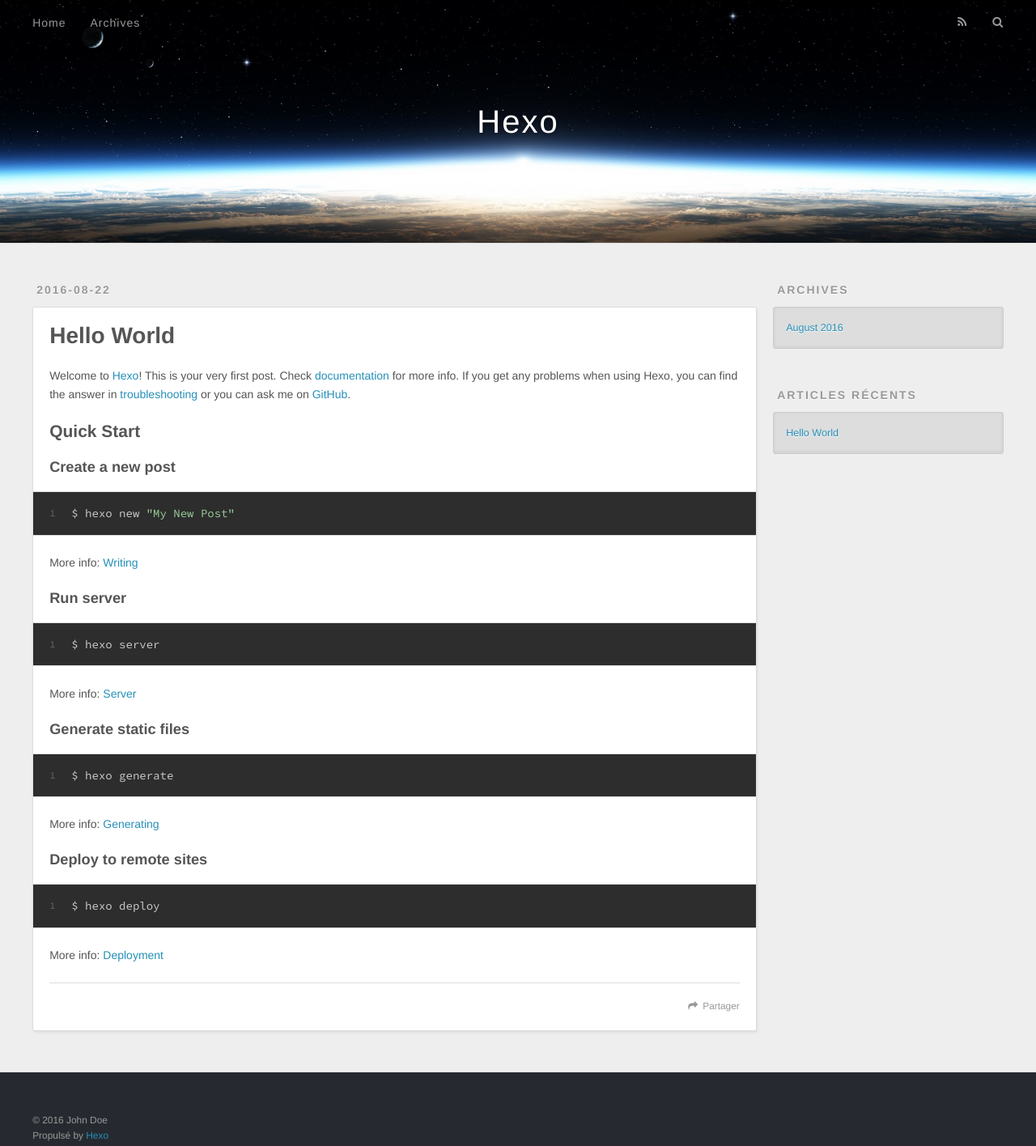
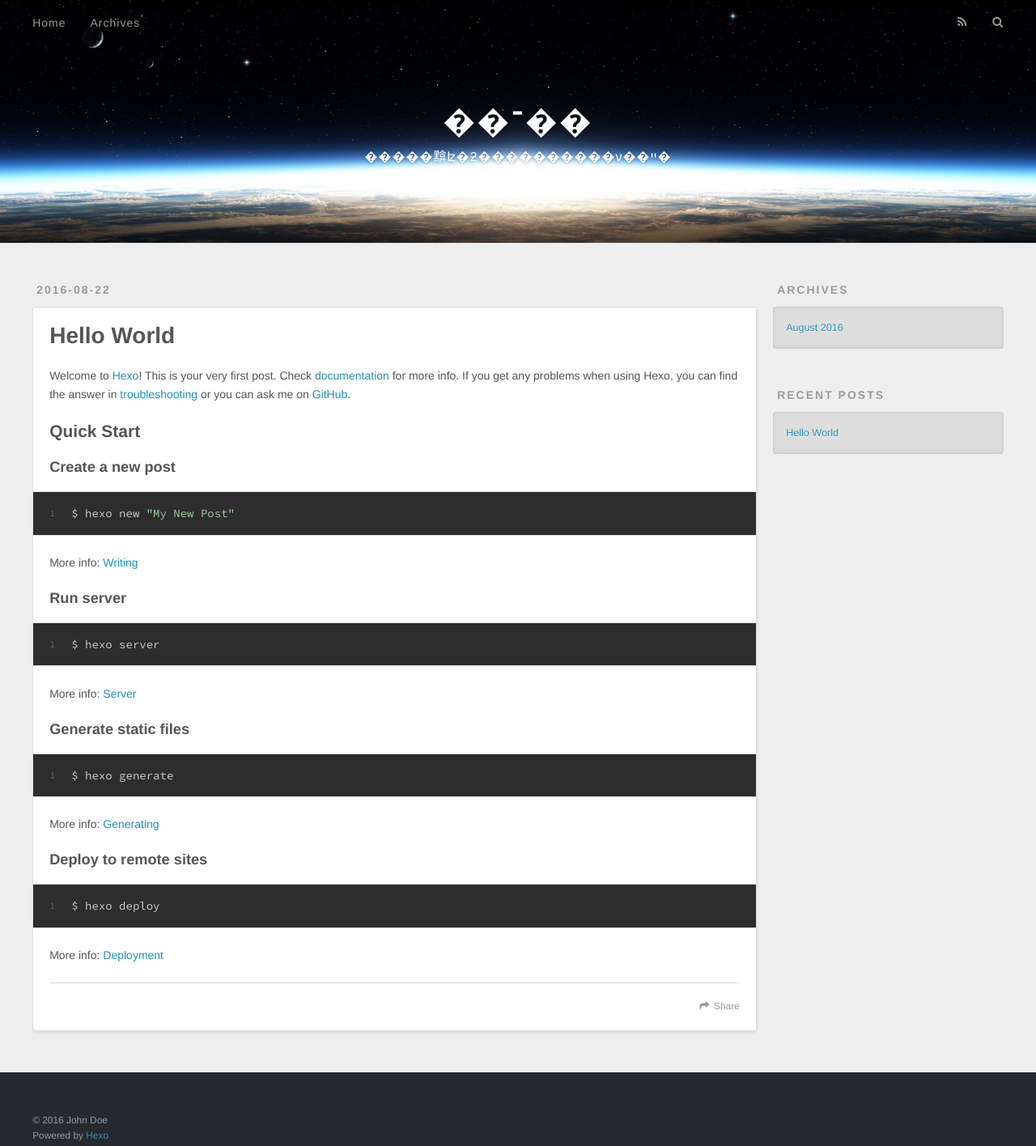
Before and after one commit to yuzhiyun/yuzhiyun, a plain HTML site: page index.html in a window 1280 px wide. Shown: the whole page at 81% size. Drawn offline with nearby package versions, Linux system fonts and the light colour scheme.

Commit message:
modify title

```diff
--- a/2016/08/22/hello-world/index.html
+++ b/2016/08/22/hello-world/index.html
@@ -3,14 +3,14 @@
 <head>
   <meta charset="utf-8">
 
-  <title>Hello World | Hexo</title>
+  <title>Hello World | ��־��</title>
   <meta name="viewport" content="width=device-width, initial-scale=1, maximum-scale=1">
   <meta name="description" content="Welcome to Hexo! This is your very first post. Check documentation for more info. If you get any problems when using Hexo, you can find the answer in troubleshooting or you can ask me on GitHub.
 Quick">
 <meta property="og:type" content="article">
 <meta property="og:title" content="Hello World">
 <meta property="og:url" content="http://yoursite.com/2016/08/22/hello-world/index.html">
-<meta property="og:site_name" content="Hexo">
+<meta property="og:site_name" content="��־��">
 <meta property="og:description" content="Welcome to Hexo! This is your very first post. Check documentation for more info. If you get any problems when using Hexo, you can find the answer in troubleshooting or you can ask me on GitHub.
 Quick">
 <meta property="og:updated_time" content="2016-08-22T02:23:44.862Z">
@@ -19,7 +19,7 @@
 <meta name="twitter:description" content="Welcome to Hexo! This is your very first post. Check documentation for more info. If you get any problems when using Hexo, you can find the answer in troubleshooting or you can ask me on GitHub.
 Quick">
 
-    <link rel="alternate" href="/atom.xml" title="Hexo" type="application/atom+xml">
+    <link rel="alternate" href="/atom.xml" title="��־��" type="application/atom+xml">
 
 
     <link rel="icon" href="/favicon.png">
@@ -40,8 +40,12 @@
   <div id="header-outer" class="outer">
     <div id="header-title" class="inner">
       <h1 id="logo-wrap">
-        <a href="/" id="logo">Hexo</a>
+        <a href="/" id="logo">��־��</a>
       </h1>
+
+        <h2 id="subtitle-wrap">
+          <a href="/" id="subtitle">�����黭ʫ�ƻ����������ν��ײ�</a>
+        </h2>
 
     </div>
     <div id="header-inner" class="inner">
@@ -55,9 +59,9 @@
       </nav>
       <nav id="sub-nav">
 
-          <a id="nav-rss-link" class="nav-icon" href="/atom.xml" title="Flux RSS"></a>
+          <a id="nav-rss-link" class="nav-icon" href="/atom.xml" title="RSS Feed"></a>
 
-        <a id="nav-search-btn" class="nav-icon" title="Rechercher"></a>
+        <a id="nav-search-btn" class="nav-icon" title="Search"></a>
       </nav>
       <div id="search-form-wrap">
         <form action="//google.com/search" method="get" accept-charset="UTF-8" class="search-form"><input type="search" name="q" results="0" class="search-form-input" placeholder="Search"><button type="submit" class="search-form-submit">&#xF002;</button><input type="hidden" name="sitesearch" value="http://yoursite.com"></form>
@@ -101,7 +105,7 @@
 
     </div>
     <footer class="article-footer">
-      <a data-url="http://yoursite.com/2016/08/22/hello-world/" data-id="cis5fxd2a0000fgw482oo5has" class="article-share-link">Partager</a>
+      <a data-url="http://yoursite.com/2016/08/22/hello-world/" data-id="cis5fxd2a0000fgw482oo5has" class="article-share-link">Share</a>
 
 
     </footer>
@@ -135,7 +139,7 @@
 
 
   <div class="widget-wrap">
-    <h3 class="widget-title">Articles récents</h3>
+    <h3 class="widget-title">Recent Posts</h3>
     <div class="widget">
       <ul>
 
@@ -156,7 +160,7 @@
   <div class="outer">
     <div id="footer-info" class="inner">
       &copy; 2016 John Doe<br>
-      Propulsé by <a href="http://hexo.io/" target="_blank">Hexo</a>
+      Powered by <a href="http://hexo.io/" target="_blank">Hexo</a>
     </div>
   </div>
 </footer>
--- a/index.html
+++ b/index.html
@@ -3,16 +3,16 @@
 <head>
   <meta charset="utf-8">
 
-  <title>Hexo</title>
+  <title>��־��</title>
   <meta name="viewport" content="width=device-width, initial-scale=1, maximum-scale=1">
   <meta property="og:type" content="website">
-<meta property="og:title" content="Hexo">
+<meta property="og:title" content="��־��">
 <meta property="og:url" content="http://yoursite.com/index.html">
-<meta property="og:site_name" content="Hexo">
+<meta property="og:site_name" content="��־��">
 <meta name="twitter:card" content="summary">
-<meta name="twitter:title" content="Hexo">
+<meta name="twitter:title" content="��־��">
 
-    <link rel="alternate" href="/atom.xml" title="Hexo" type="application/atom+xml">
+    <link rel="alternate" href="/atom.xml" title="��־��" type="application/atom+xml">
 
 
     <link rel="icon" href="/favicon.png">
@@ -33,8 +33,12 @@
   <div id="header-outer" class="outer">
     <div id="header-title" class="inner">
       <h1 id="logo-wrap">
-        <a href="/" id="logo">Hexo</a>
+        <a href="/" id="logo">��־��</a>
       </h1>
+
+        <h2 id="subtitle-wrap">
+          <a href="/" id="subtitle">�����黭ʫ�ƻ����������ν��ײ�</a>
+        </h2>
 
     </div>
     <div id="header-inner" class="inner">
@@ -48,9 +52,9 @@
       </nav>
       <nav id="sub-nav">
 
-          <a id="nav-rss-link" class="nav-icon" href="/atom.xml" title="Flux RSS"></a>
+          <a id="nav-rss-link" class="nav-icon" href="/atom.xml" title="RSS Feed"></a>
 
-        <a id="nav-search-btn" class="nav-icon" title="Rechercher"></a>
+        <a id="nav-search-btn" class="nav-icon" title="Search"></a>
       </nav>
       <div id="search-form-wrap">
         <form action="//google.com/search" method="get" accept-charset="UTF-8" class="search-form"><input type="search" name="q" results="0" class="search-form-input" placeholder="Search"><button type="submit" class="search-form-submit">&#xF002;</button><input type="hidden" name="sitesearch" value="http://yoursite.com"></form>
@@ -96,7 +100,7 @@
 
     </div>
     <footer class="article-footer">
-      <a data-url="http://yoursite.com/2016/08/22/hello-world/" data-id="cis5fxd2a0000fgw482oo5has" class="article-share-link">Partager</a>
+      <a data-url="http://yoursite.com/2016/08/22/hello-world/" data-id="cis5fxd2a0000fgw482oo5has" class="article-share-link">Share</a>
 
 
     </footer>
@@ -131,7 +135,7 @@
 
 
   <div class="widget-wrap">
-    <h3 class="widget-title">Articles récents</h3>
+    <h3 class="widget-title">Recent Posts</h3>
     <div class="widget">
       <ul>
 
@@ -152,7 +156,7 @@
   <div class="outer">
     <div id="footer-info" class="inner">
       &copy; 2016 John Doe<br>
-      Propulsé by <a href="http://hexo.io/" target="_blank">Hexo</a>
+      Powered by <a href="http://hexo.io/" target="_blank">Hexo</a>
     </div>
   </div>
 </footer>
```
Also changed, not shown: archives/2016/08/index.html (+14 -10 lines), archives/2016/index.html (+14 -10 lines), archives/index.html (+14 -10 lines).
